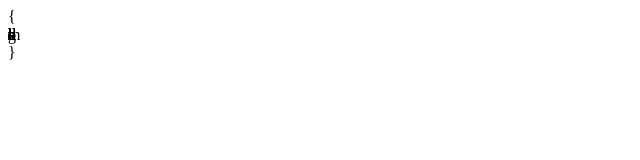
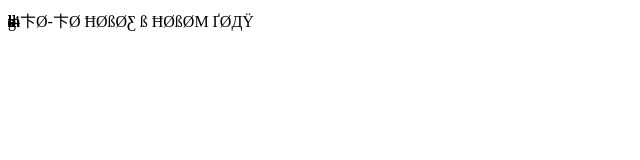
Before and after one commit to freecdog/freecdog.github.io, a plain HTML site: page index.html in a window 1280 px wide. Shown: the whole page, without its empty margins (0-640 px from the left). Drawn offline with Linux system fonts and the light colour scheme.

Commit message:
Update index.html

```diff
--- a/index.html
+++ b/index.html
@@ -5,16 +5,13 @@
     <title></title>
 </head>
 <body>
-	<div id="someJunky">
-      {
-    </div>
 
-    <div id="spankyHolder">
+    <span id="spankyHolder">
       There should be something special if JS is enabled
-    </div>
-    <div id="somePunky">
-      }
-    </div>
+    </span>
+	<span id="somePunky">
+      4卞Ø-卞Ø ĦØßØƸ ß ĦØßØM ҐØДŸ
+    </span>
 
     <script>
 let v = 2020;
```
